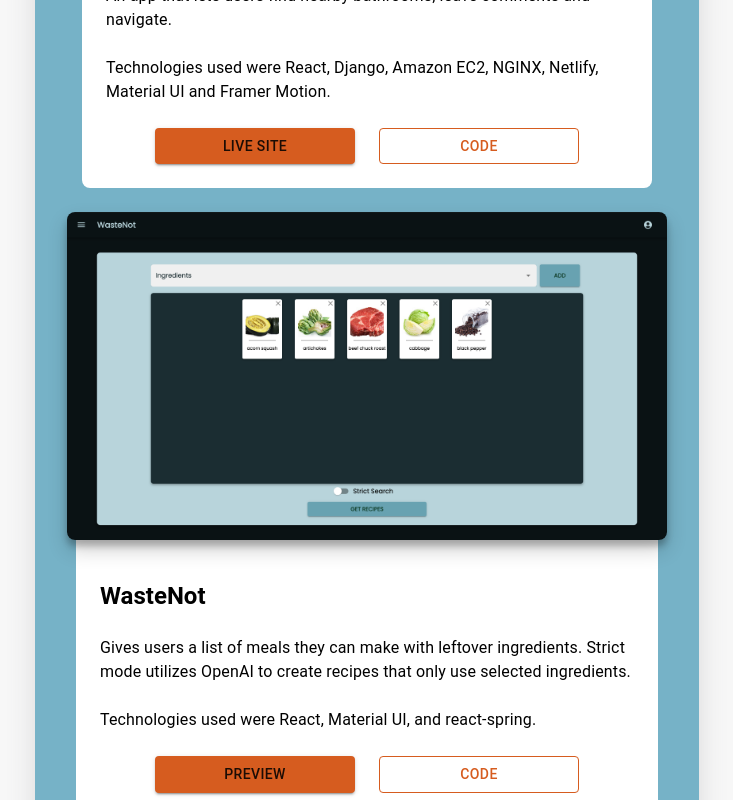
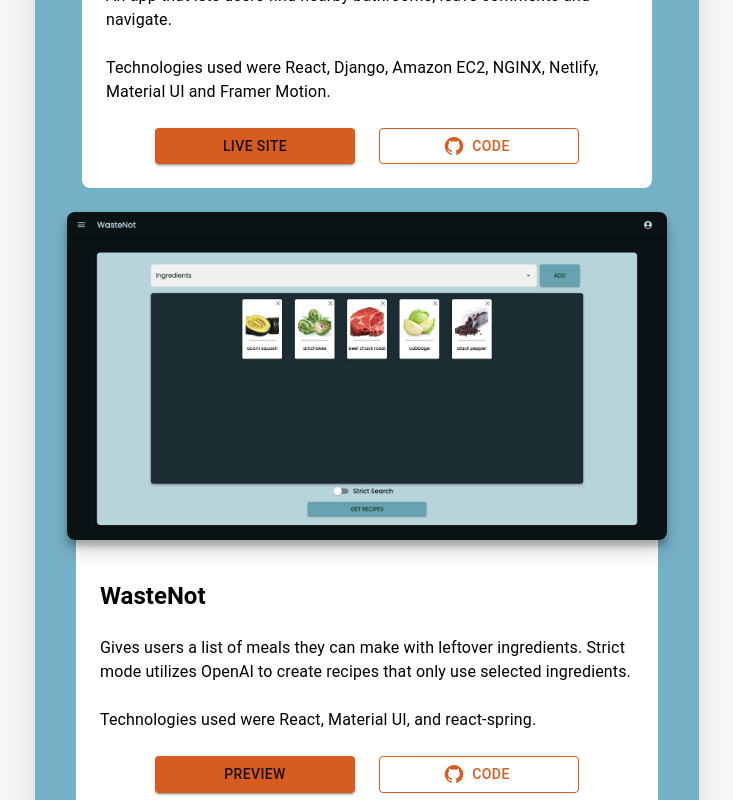
Before and after one commit to sleepingbaby/kelvinlauportfolio, a React (Vite) app in the folder Portfolio/: page / in a window 1280 px wide. Shown: the part 3020-3820 px from the top of the page, without its empty margins (472-1205 px from the left). Built offline with nearby package versions, Linux system fonts and the light colour scheme.

Commit message:
Button Icon

```diff
--- a/Portfolio/src/components/Project.jsx
+++ b/Portfolio/src/components/Project.jsx
@@ -1,3 +1,4 @@
+import { GitHub } from "@mui/icons-material";
 import { Button, Stack, Typography } from "@mui/material";
 
 const Project = () => {
@@ -85,6 +86,7 @@
               style={{ textDecoration: "none" }}
             >
               <Button
+                startIcon={<GitHub />}
                 variant="outlined"
                 color="primary"
                 sx={{
@@ -180,6 +182,7 @@
               style={{ textDecoration: "none" }}
             >
               <Button
+                startIcon={<GitHub />}
                 variant="outlined"
                 color="primary"
                 sx={{
```
